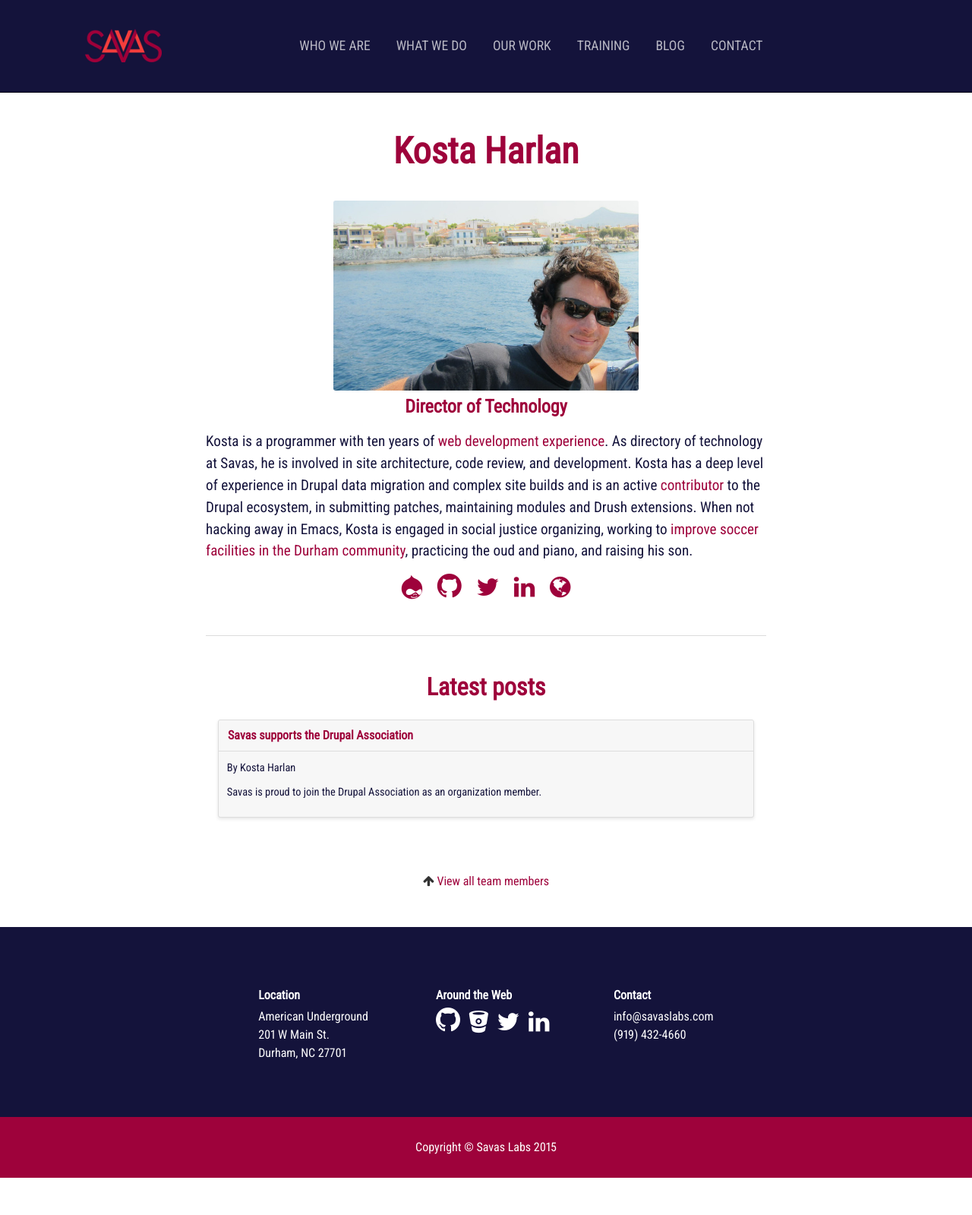
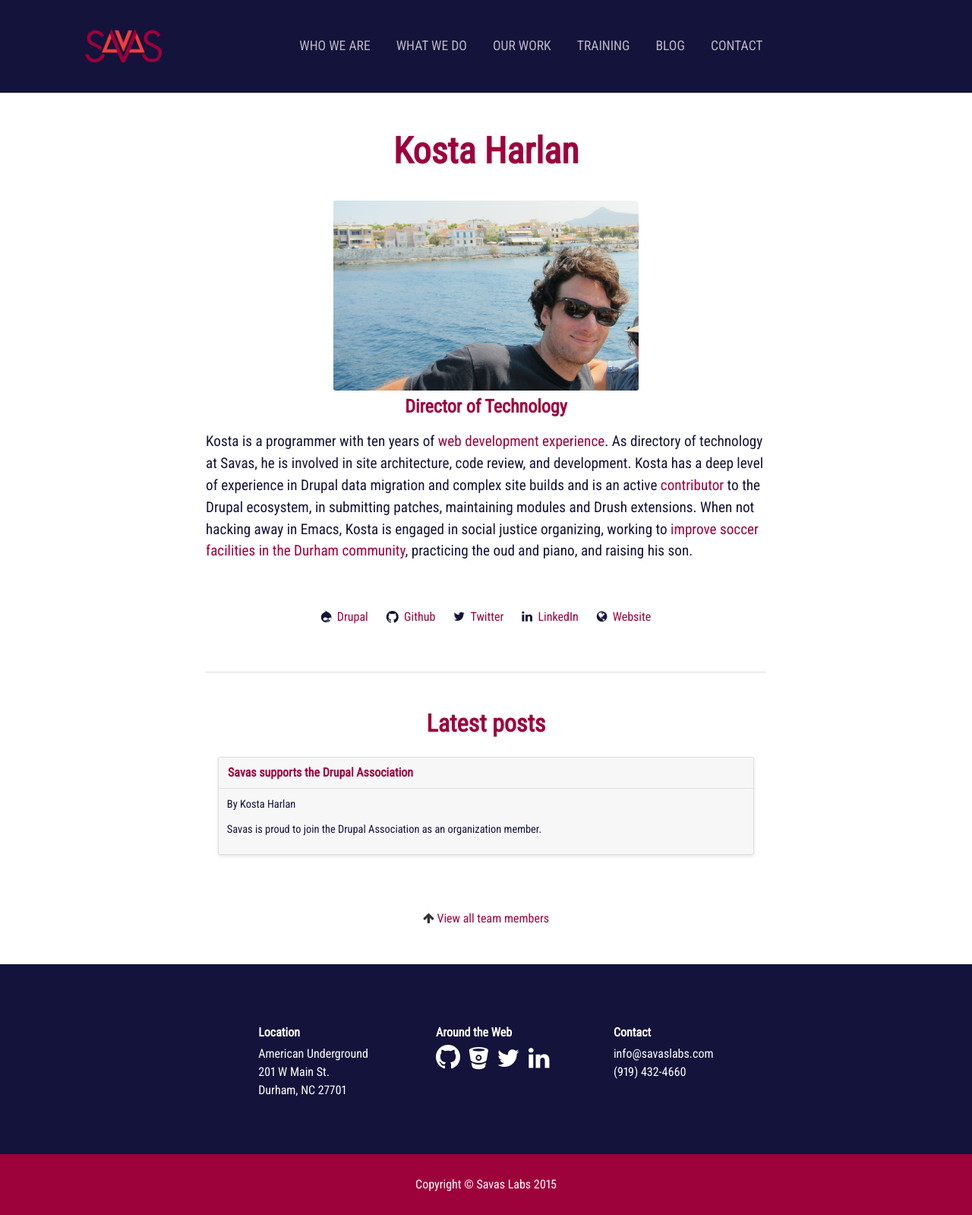
Before and after one commit to tumble1999/savaslabs.github.io, a Jekyll site: the page built from _team/kosta-harlan.md, in a window 1280 px wide. Shown: the whole page at 76% size. Built offline with Jekyll 4.4.1, drawn with Linux system fonts in a browser that asks for light colours; some web fonts are replaced; before the commit the page ends 1550 px from its top, so only the background shows below that.

Commit message:
SAV-53: Redo team member links

```diff
--- a/_layouts/team.html
+++ b/_layouts/team.html
@@ -28,16 +28,16 @@
     </article>
 
     <div class="team-links">
-      <li><a href="https://www.drupal.org/u/{{ page.drupal }}"><i class="fa fa-drupal fa-lg fa-2x"></i></a></li>
-      <li><a href="https://github.com/{{ page.github }}"><span class="mega-octicon octicon-mark-github"></span></a></li>
+      <li><i class="fa fa-drupal"></i><a href="https://www.drupal.org/u/{{ page.drupal }}">&nbsp;&nbsp;Drupal</a></li>
+      <li><span class="octicon octicon-mark-github"></span><a href="https://github.com/{{ page.github }}">&nbsp;&nbsp;Github</a></li>
       {% if page.twitter %}
-        <li><a href="https://twitter.com/{{ page.twitter }}"><i class="fa fa-twitter fa-lg fa-2x"></i></a></li>
+        <li><i class="fa fa-twitter"></i><a href="https://twitter.com/{{ page.twitter }}">&nbsp;&nbsp;Twitter</a></li>
       {% endif %}
       {% if page.linkedin %}
-        <li><a href="https://www.linkedin.com/in/{{ page.linkedin }}"><i class="fa fa-linkedin fa-lg fa-2x"></i></a></li>
+        <li><i class="fa fa-linkedin"></i><a href="https://www.linkedin.com/in/{{ page.linkedin }}">&nbsp;&nbsp;LinkedIn</a></li>
       {% endif %}
       {% if page.website %}
-        <li><a href="{{ page.website }}"><i class="fa fa-globe fa-lg fa-2x"></i></a></li>
+        <li><i class="fa fa-globe"></i><a href="{{ page.website }}">&nbsp;&nbsp;Website</a></li>
       {% endif %}
     </div>
 
--- a/assets/styles/_scss/_team.scss
+++ b/assets/styles/_scss/_team.scss
@@ -36,19 +36,30 @@
         @include span-columns(8);
         @include shift(2);
     }
+
     img {
         max-height: 250px;
         border-radius: 3px;
     }
+
     p {
         font-size: $base-font-size * 1.2;
     }
+
     .team-links {
+        @include display(flex);
+        @include flex-wrap(wrap);
+        @include justify-content(center);
+        @include align-items(center);
+
+        color: $dark-blue;
+        margin-top: 3em;
         text-align: center;
+        width: 100%;
+
         li {
-            display: inline;
             list-style-type: none;
-            padding: .5em;
+            padding: .75em;
         }
     }
 }
```
